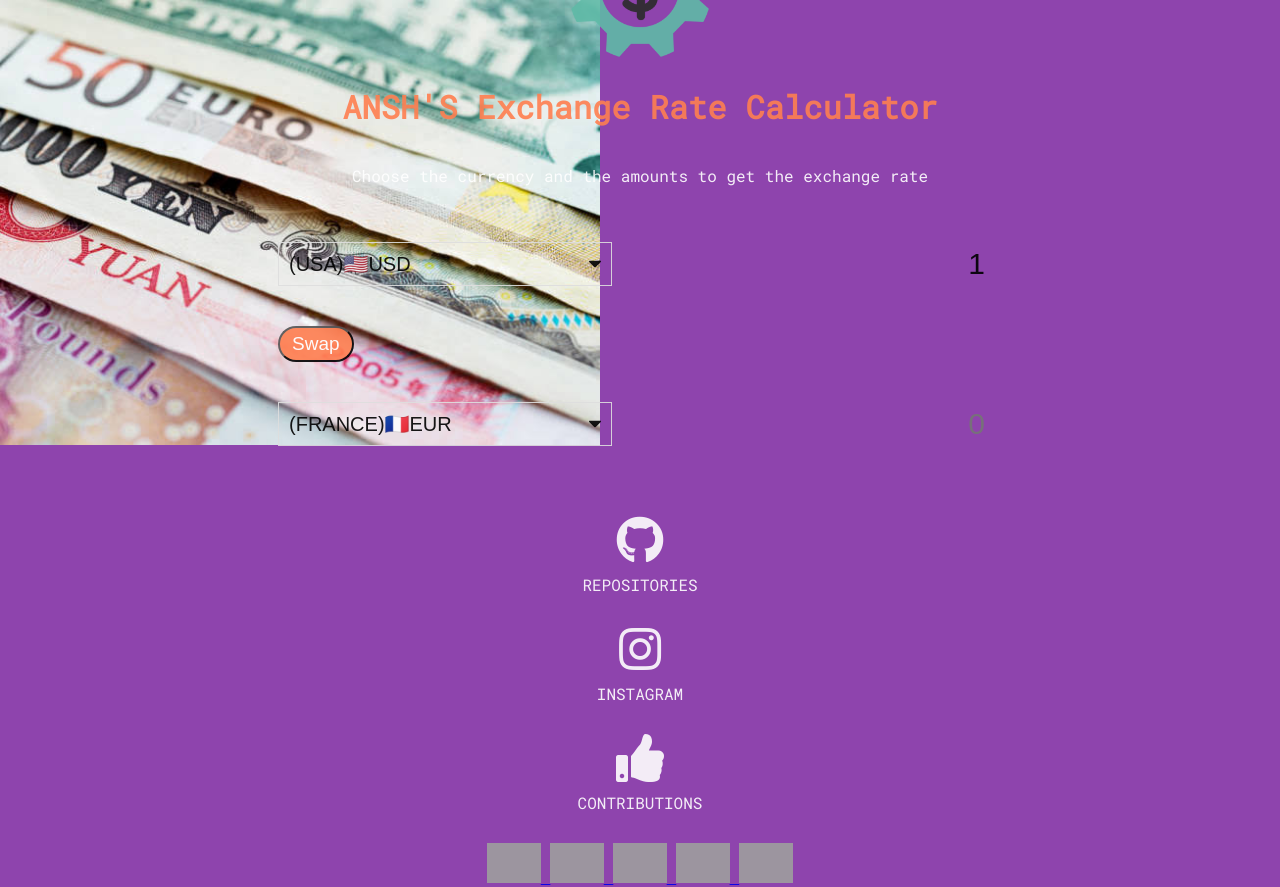
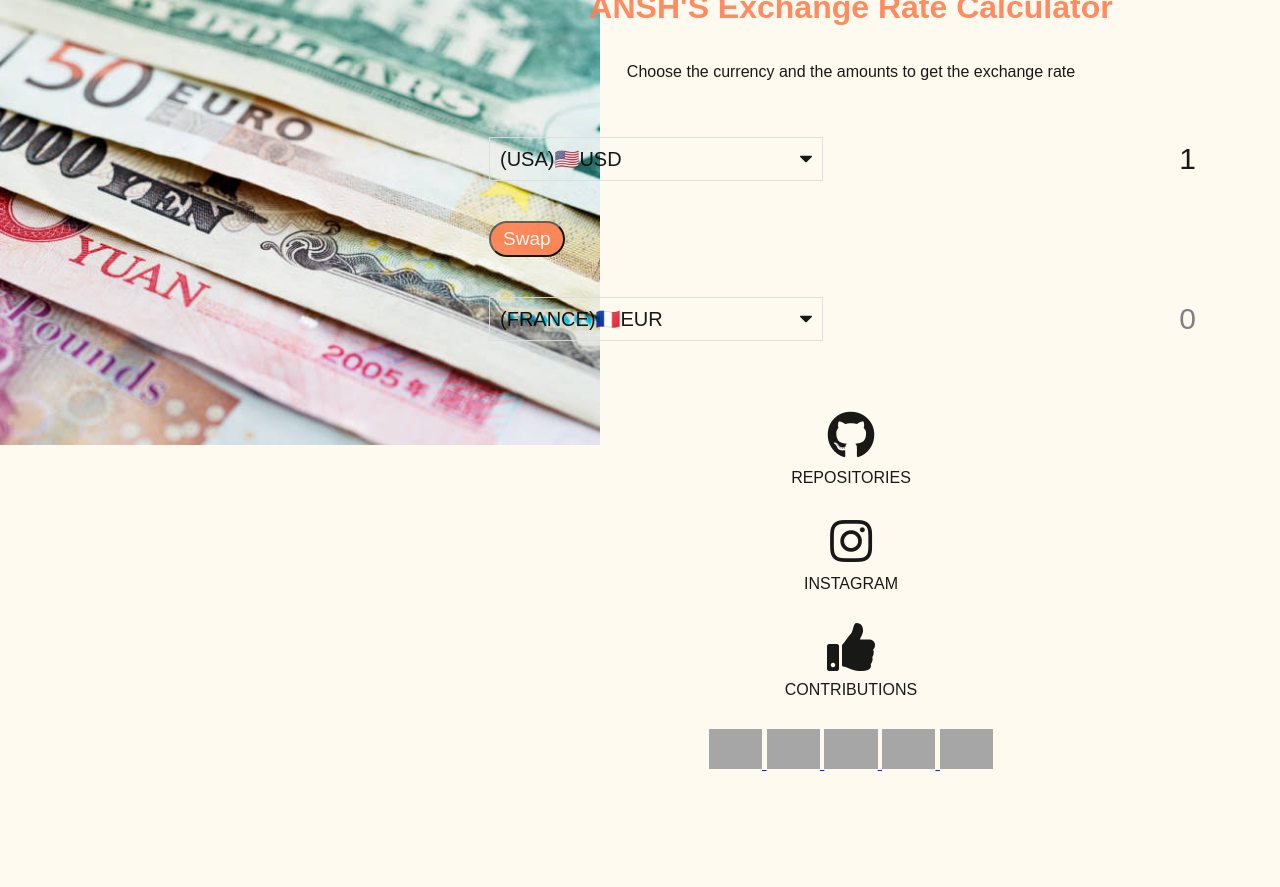
Before and after one commit to Anshluthra1/currencyexchange, a PHP site: page / in a window 1280 px wide. After the commit the page ends 771 px from the top, so only its background shows below. Run offline with PHP 8.4, Linux system fonts and the light colour scheme; some libraries are stand-ins or nearby versions; grey boxes are pictures that could not be loaded.

Commit message:
Update style2.css

```diff
--- a/style2.css
+++ b/style2.css
@@ -4,17 +4,7 @@
   box-sizing: border-box;
 }
 
-body {
-  background-color: #8e44ad;
-  color: #fff;
-  font-family: 'Roboto Mono', sans-serif;
-  display: flex;
-  align-items: center;
-  justify-content: center;
-  height: 100vh;
-  overflow: hidden;
-  margin: 0;
-}
+
 
 .counter-container {
   display: flex;
```
